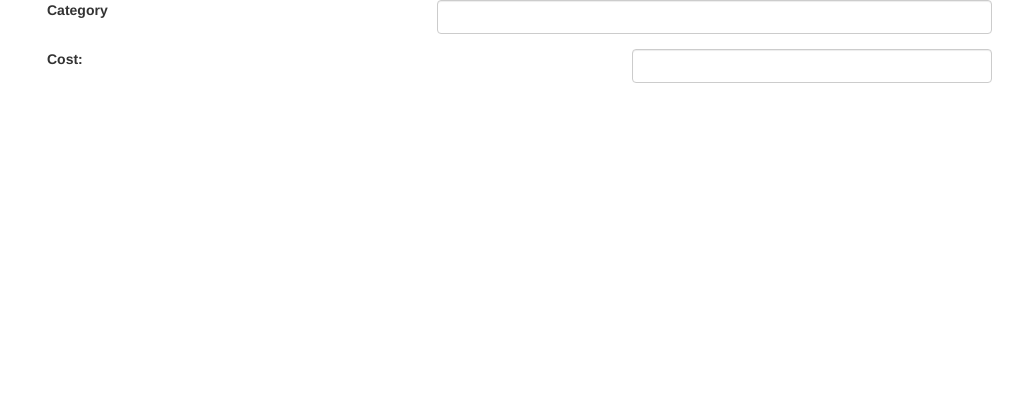
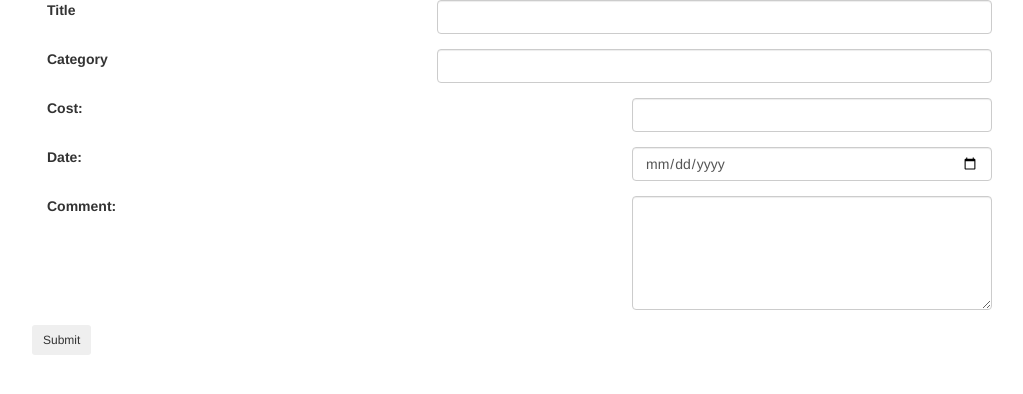
Before and after one commit to paolo215/ExpenseTracker, a website: page public/views/index.html in a window 1280 px wide. Shown: the whole page, without its empty margins (23-1046 px from the left). Drawn offline with nearby package versions, Linux system fonts and the light colour scheme; files that its build step writes are made by us from their sources; files whose address does not match are found by name.

Commit message:
Updated form

```diff
--- a/public/templates/main.html
+++ b/public/templates/main.html
@@ -2,6 +2,14 @@
 <! -- Expense form -->
 <div id="expense-form" class="container">
     <form class="form-horizonal">
+
+        <!-- Title -->
+        <div class="form-group row">
+            <label class="control-label col-sm-4">Title</label>
+            <div class="col-sm-6">
+                <input class="form-control" type="text">
+            </div>
+        </div>
 
         <!-- Category -->
         <div class="form-group row">
@@ -18,6 +26,28 @@
                 <input class="form-control" type="number">
             </div>
         </div>
+
+        <!-- Date -->
+        <div class="form-group row">
+            <label class="control-label col-sm-6">Date:</label>
+            <div class="col-sm-4">
+                <input class="form-control" type="date">
+            </div>
+        </div>
+
+        <!-- Comment -->
+        <div class="form-group row">
+            <label class="control-label col-sm-6">Comment:</label>
+            <div class="col-sm-4">
+                <textarea class="form-control" rows="5"></textarea>
+            </div>
+        </div>
+
+        <!-- Submit -->
+        <div class="form-group row centered">
+            <button class="btn btn-sm" type="submit" value="submit">Submit</button>
+        </div>
+
     </form>
-
+    <!-- End Form -->
 </div>
```
